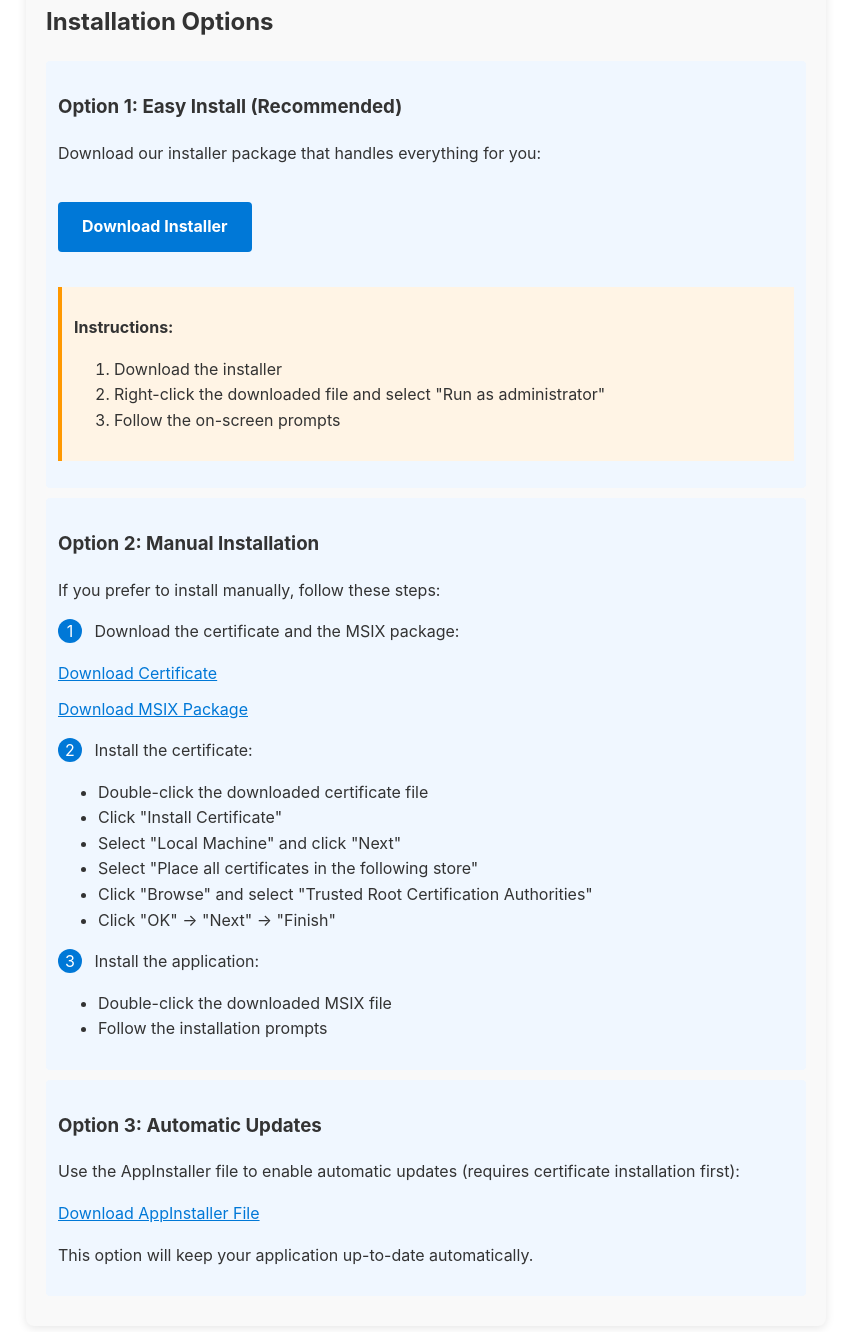
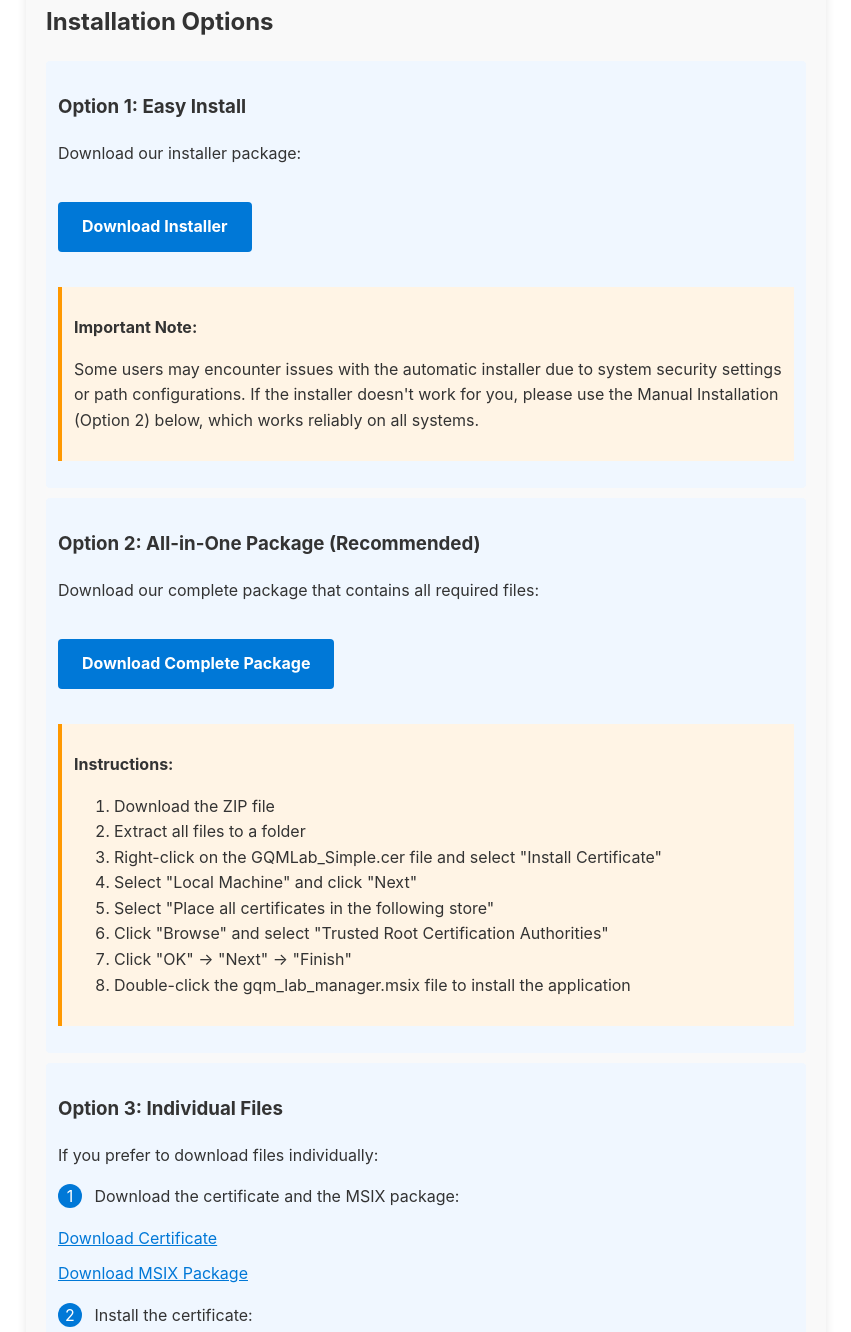
Before and after one commit to GQMLab-Solutions/msix-updates, a plain HTML site: page index.html in a window 1280 px wide. Shown: the part 201-1533 px from the top of the page, without its empty margins (214-1065 px from the left). Drawn offline with Linux system fonts and the light colour scheme.

Commit message:
index fixed

```diff
--- a/index.html
+++ b/index.html
@@ -88,26 +88,45 @@
   <div class="container">
     <h2>Installation Options</h2>
 
+    <!-- Replace the Option 1 section with this -->
 <div class="instruction-step">
-      <h3>Option 1: Easy Install (Recommended)</h3>
-      <p>Download our installer package that handles everything for you:</p>
+  <h3>Option 1: Easy Install</h3>
+  <p>Download our installer package:</p>
   <a href="InstallGQMLabManager.bat" class="download-button" download>
     Download Installer
   </a>
   <div class="alert">
+    <p><strong>Important Note:</strong></p>
+    <p>Some users may encounter issues with the automatic installer due to system security settings or path configurations. If the installer doesn't work for you, please use the Manual Installation (Option 2) below, which works reliably on all systems.</p>
+  </div>
+</div>
+
+<!-- Add this new option -->
+<div class="instruction-step">
+  <h3>Option 2: All-in-One Package (Recommended)</h3>
+  <p>Download our complete package that contains all required files:</p>
+  <a href="GQMLabManagerFiles.zip" class="download-button" download>
+    Download Complete Package
+  </a>
+  <div class="alert">
     <p><strong>Instructions:</strong></p>
     <ol>
-          <li>Download the installer</li>
-          <li>Right-click the downloaded file and select "Run as administrator"</li>
-          <li>Follow the on-screen prompts</li>
+      <li>Download the ZIP file</li>
+      <li>Extract all files to a folder</li>
+      <li>Right-click on the GQMLab_Simple.cer file and select "Install Certificate"</li>
+      <li>Select "Local Machine" and click "Next"</li>
+      <li>Select "Place all certificates in the following store"</li>
+      <li>Click "Browse" and select "Trusted Root Certification Authorities"</li>
+      <li>Click "OK" → "Next" → "Finish"</li>
+      <li>Double-click the gqm_lab_manager.msix file to install the application</li>
     </ol>
   </div>
 </div>
 
-
+<!-- Update the manual installation to be Option 3 instead of Option 2 -->
 <div class="instruction-step">
-      <h3>Option 2: Manual Installation</h3>
-      <p>If you prefer to install manually, follow these steps:</p>
+  <h3>Option 3: Individual Files</h3>
+  <p>If you prefer to download files individually:</p>
 
   <p><span class="instruction-number">1</span> Download the certificate and the MSIX package:</p>
   <a href="GQMLab_Simple.cer" class="direct-link" download>Download Certificate</a>
@@ -128,14 +147,6 @@
     <li>Double-click the downloaded MSIX file</li>
     <li>Follow the installation prompts</li>
   </ul>
-    </div>
-
-    <div class="instruction-step">
-      <h3>Option 3: Automatic Updates</h3>
-      <p>Use the AppInstaller file to enable automatic updates (requires certificate installation first):</p>
-      <a href="GQMLabManager.appinstaller" class="direct-link">Download AppInstaller File</a>
-      <p>This option will keep your application up-to-date automatically.</p>
-    </div>
 </div>
 
   <div class="container">
```
Lines whose indentation alone changed are shown as unchanged.
